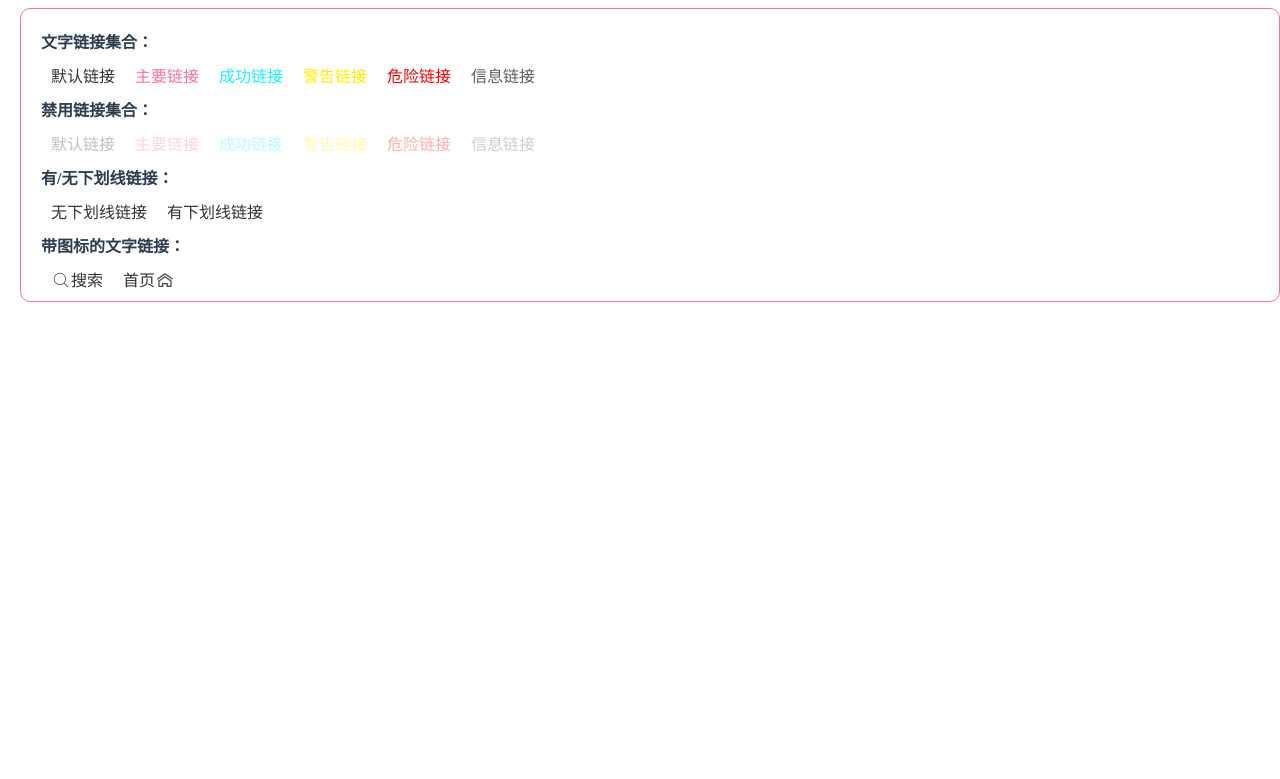
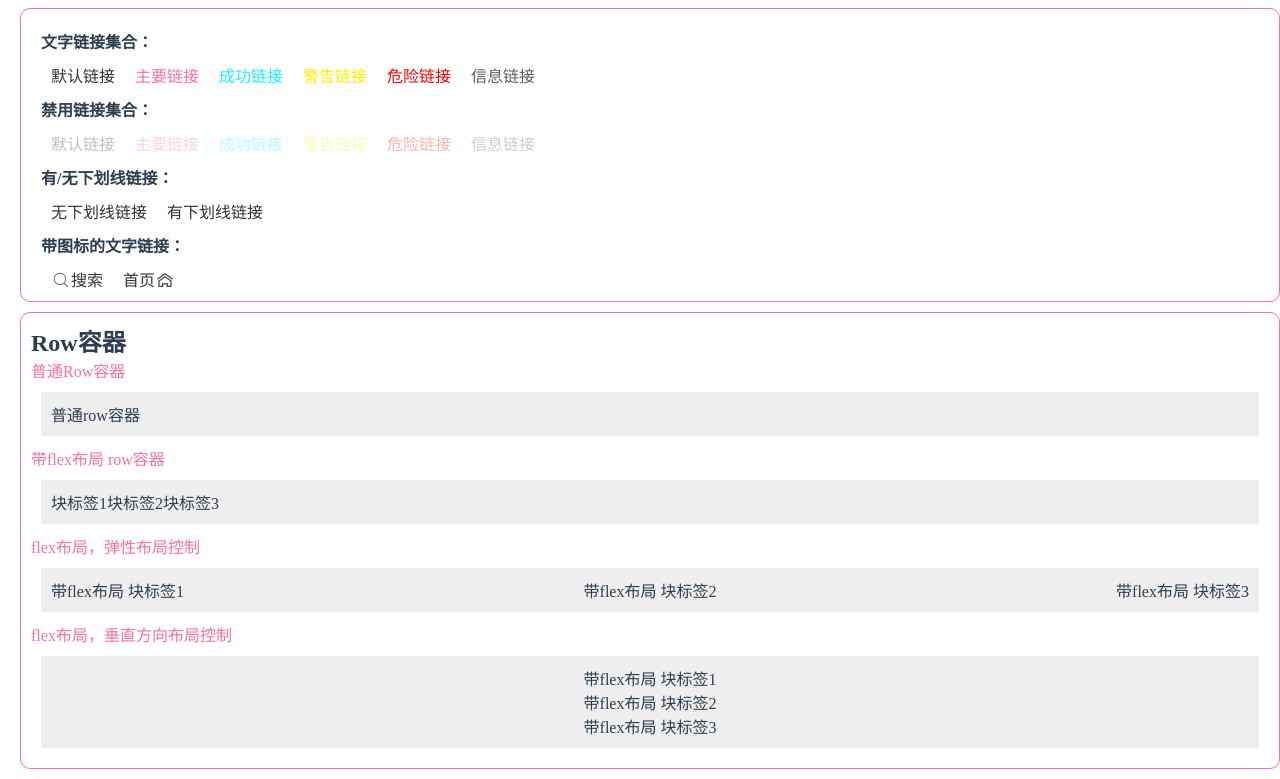
Before and after one commit to xiao-shenghui/x-design, a Vue app in the folder x-design/: page /test in a window 1280 px wide. Shown: the part 621-1400 px from the top of the page. Before the commit the page ends 933 px from the top, so only its background shows below. Built offline with nearby package versions, Linux system fonts and the light colour scheme.

Commit message:
模拟el-row，添加row组件，带弹性布局，带方向，位置和类型属性

```diff
--- a/x-design/src/views/AboutView.vue
+++ b/x-design/src/views/AboutView.vue
@@ -110,6 +110,30 @@
       <x-link icon="x-icon-sousuo">搜索</x-link>
       <x-link>首页<x-icon icon="x-icon-home" /></x-link>
     </section>
+    <!-- 布局Layout集合 -->
+    <section>
+      <h1>Row容器</h1>
+      <label>普通Row容器</label>
+      <x-row>普通row容器</x-row>
+      <label>带flex布局 row容器</label>
+      <x-row :gutter="20" type="flex">
+        <div>块标签1</div>
+        <div>块标签2</div>
+        <div>块标签3</div>
+      </x-row>
+      <label>flex布局，弹性布局控制</label>
+      <x-row :gutter="20" type="flex" justify="space-between">
+        <div>带flex布局 块标签1</div>
+        <div>带flex布局 块标签2</div>
+        <div>带flex布局 块标签3</div>
+      </x-row>
+      <label>flex布局，垂直方向布局控制</label>
+      <x-row :gutter="20" type="flex" direction="column" aligns="center">
+        <div>带flex布局 块标签1</div>
+        <div>带flex布局 块标签2</div>
+        <div>带flex布局 块标签3</div>
+      </x-row>
+    </section>
   </div>
 </template>
 <script>
@@ -150,6 +174,9 @@ section {
   border-radius: 10px;
   margin: 10px 0;
   overflow: hidden;
+  label{
+    color: rgb(251, 114, 153);
+  }
 
   h4 {
     margin: 10px;
@@ -192,5 +219,11 @@ section {
       color: #fff;
     }
   }
+
+  .x-row {
+    margin: 10px;
+    background-color: #eee;
+    padding: 10px;
+  }
 }
 </style>
--- a/x-design/src/xdesign/index.js
+++ b/x-design/src/xdesign/index.js
@@ -1,12 +1,14 @@
 import XButton from './button/XButton.vue'
 import XIcon from './icon/XIcon.vue'
 import XLink from './link/XLink.vue'
+import XRow from './row/XRow.vue'
 
 // 将每个组件放入数据里面
 const components = [
     XButton,
     XIcon,
-    XLink
+    XLink,
+    XRow
 ]
 // 使用install方法
 const install = (Vue) => {
--- /dev/null
+++ b/x-design/src/xdesign/row/XRow.vue
@@ -0,0 +1,91 @@
+<script>
+export default {
+    name: 'XRow',
+    props: {
+        tag: {
+            default: "div",
+            type: String
+        },
+        gutter: {
+            default: "",
+            type: String
+        },
+        type: {
+            default: "",
+            type: String
+        },
+        justify: {
+            default: "",
+            type: String
+        },
+        aligns: {
+            default: "",
+            type: String
+        },
+        direction: {
+            default: "",
+            type: String
+        }
+    },
+    computed: {
+        style() {
+            // 它自身的margin样式
+            let mLR = {};
+            if (this.gutter) {
+                mLR.marginLeft = this.gutter / 2 + 'px';
+                mLR.marginRight = mLR.marginLeft;
+            }
+            return mLR;
+        }
+    },
+    render: function (h) {
+        return h(this.tag, {
+            class: ['x-row',
+                this.type === "flex" ? 'x-row-flex' : '',
+                this.justify ? `x-row-justify-${this.justify}` : '', this.aligns ? `x-row-align-${this.aligns}` : '', this.direction === "column" ? `x-row-flex-column` : ''],
+            style: this.style
+        }, this.$slots.default);
+    }
+}
+</script>
+<style lang="less" scoped>
+.x-row-flex {
+    display: flex;
+}
+
+.x-row-flex-column {
+    flex-direction: column;
+}
+
+.x-row-justify-center {
+    justify-content: center;
+}
+
+.x-row-justify-space-between {
+    justify-content: space-between;
+}
+
+.x-row-justify-flex-end {
+    justify-content: flex-end;
+}
+
+.x-row-justify-space-around {
+    justify-content: space-around;
+}
+
+.x-row-align-center {
+    align-items: center;
+}
+
+.x-row-align-flex-end {
+    align-items: flex-end;
+}
+
+.x-row-align-baseline {
+    align-items: baseline;
+}
+
+.x-row-align-stretch {
+    align-items: stretch;
+}
+</style>
```
Also changed, not shown: 2 other files (tests, documents, lock files or other folders).
